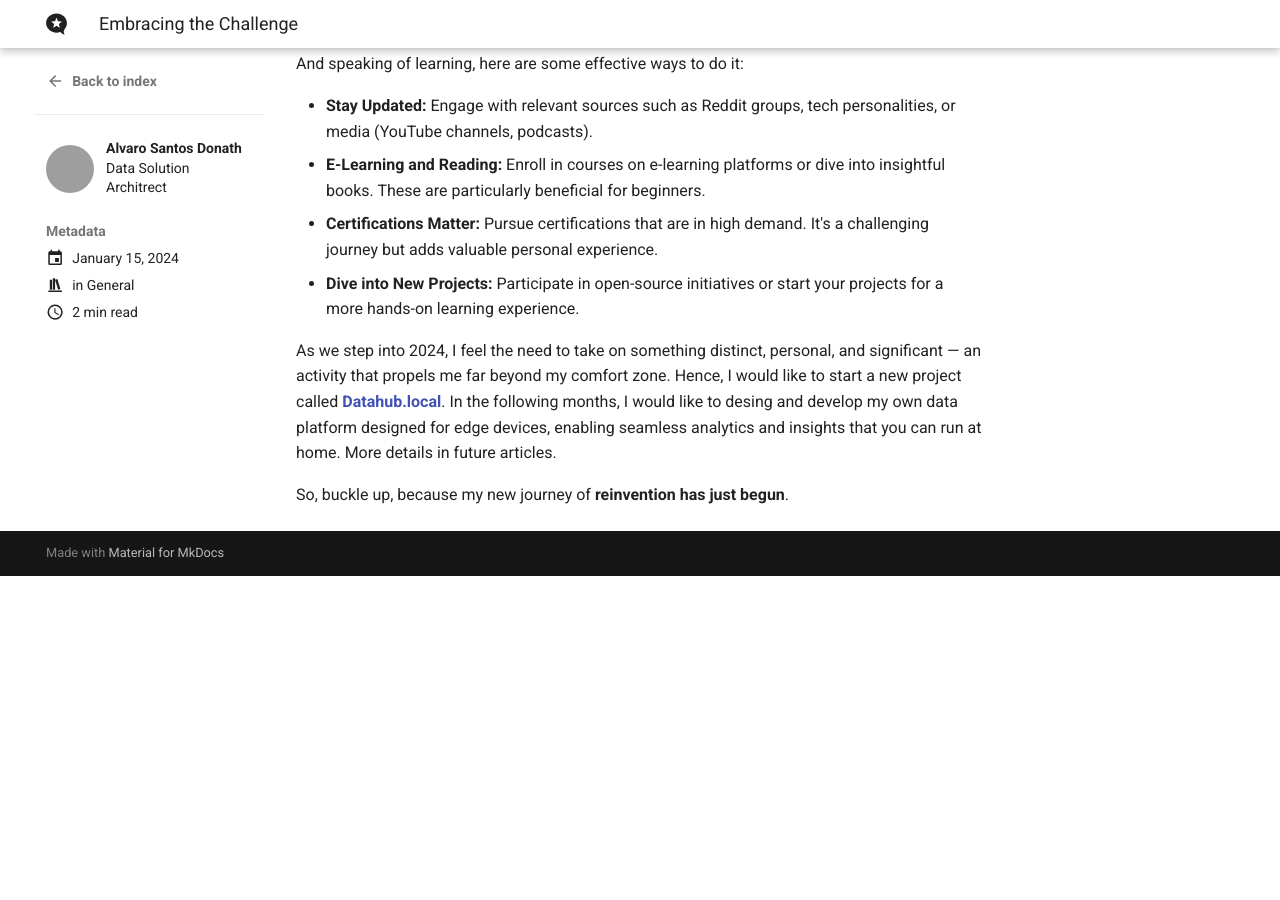
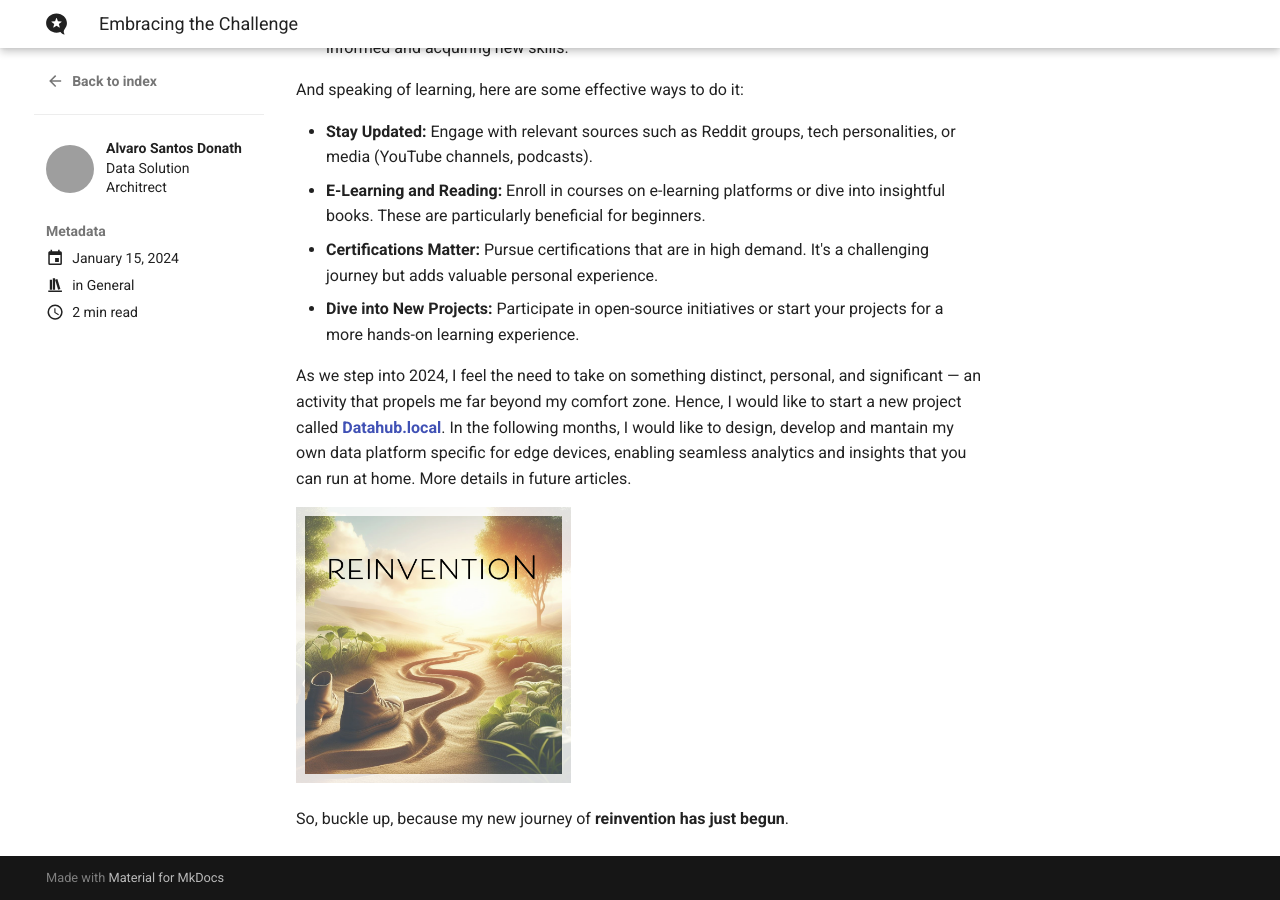
Before and after one commit to alvsanand/alvsanand, an MkDocs documentation site: the page built from docs/blog/posts/202401_embracing_the_challenge.md, in a window 1280 px wide and 900 px high, scrolled down 769 px. Built offline with MkDocs 1.6.1 and Material for MkDocs 9.7.7, drawn with Linux system fonts in a browser that asks for light colours; before the commit the page ends 1345 px from its top, so only the background shows below that; grey boxes are pictures that could not be loaded.

Commit message:
fix typo

```diff
--- a/docs/blog/posts/202401_embracing_the_challenge.md
+++ b/docs/blog/posts/202401_embracing_the_challenge.md
@@ -6,7 +6,7 @@
 ---
 # Embracing the Challenge
 
-![Embracing the Challenge](/img/embracing_the_challenge.jpg){ width="30%" align=left }
+![Embracing the Challenge](/img/embracing_the_challenge.jpg){ width="35%" align=left }
 
 With over 15 years as a **software engineer**, my journey has been a rollercoaster of jobs across various companies and teams — some great, some not so much. One revelation that I had is **how fast the technology evolves**. In just a few short years, your tech portfolio can become outdated, a relic of a bygone era. Although I've never considered myself a genius, what I do possess is an **unwavering determination and consistency**. Identifying my weaknesses has been key, whether in personal growth or, in this context, keeping up to date.
 
@@ -25,6 +25,8 @@
 - **Certifications Matter:** Pursue certifications that are in high demand. It's a challenging journey but adds valuable personal experience.
 - **Dive into New Projects:** Participate in open-source initiatives or start your projects for a more hands-on learning experience.
 
-As we step into 2024, I feel the need to take on something distinct, personal, and significant — an activity that propels me far beyond my comfort zone. Hence, I would like to start a new project called [**Datahub.local**](https://alvsanand.github.io/datahub-local/). In the following months, I would like to desing and develop my own data platform designed for edge devices, enabling seamless analytics and insights that you can run at home. More details in future articles.
+As we step into 2024, I feel the need to take on something distinct, personal, and significant — an activity that propels me far beyond my comfort zone. Hence, I would like to start a new project called [**Datahub.local**](https://alvsanand.github.io/datahub-local/). In the following months, I would like to design, develop and mantain my own data platform specific for edge devices, enabling seamless analytics and insights that you can run at home. More details in future articles.
+
+![reinvention](/img/reinvention.png){ width="40%" }
 
 So, buckle up, because my new journey of **reinvention has just begun**.
```
Also changed, not shown: docs/img/reinvention.png (added).
